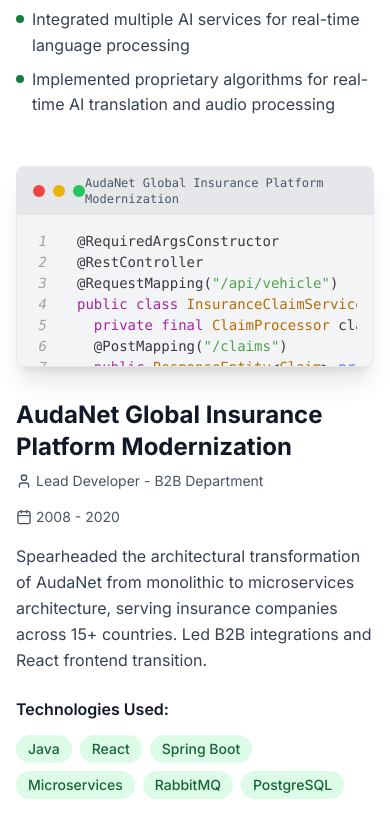
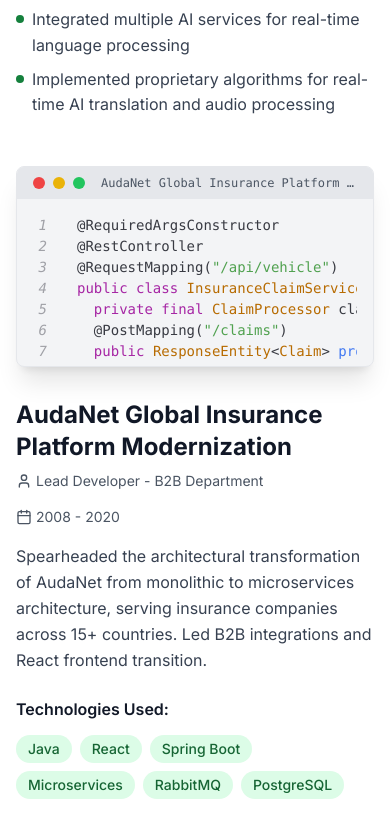
Before and after one commit to vlamoz/vlad, a React (Vite) app: page / in a window 390 px wide. Shown: the part 8275-9101 px from the top of the page. Built offline with nearby package versions, Linux system fonts and the light colour scheme.

Commit message:
fix mobile layout

```diff
--- a/src/components/ProjectPlaceholder.tsx
+++ b/src/components/ProjectPlaceholder.tsx
@@ -101,13 +101,13 @@
   return (
     <div className="aspect-video bg-gray-100 dark:bg-gray-900 rounded-lg overflow-hidden shadow-xl relative group border border-gray-200 dark:border-gray-700">
       {/* Code Editor Header */}
-      <div className="bg-gray-200 dark:bg-gray-800 px-4 py-2 flex items-center justify-between">
-        <div className="flex items-center gap-2">
+      <div className="bg-gray-200 dark:bg-gray-800 px-4 py-2 flex items-center justify-between gap-4">
+        <div className="flex items-center gap-2 flex-shrink-0">
           <div className="w-3 h-3 rounded-full bg-red-500"></div>
           <div className="w-3 h-3 rounded-full bg-yellow-500"></div>
           <div className="w-3 h-3 rounded-full bg-green-500"></div>
         </div>
-        <div className="text-xs text-gray-600 dark:text-gray-400 font-mono">{title}</div>
+        <div className="text-xs text-gray-600 dark:text-gray-400 font-mono truncate">{title}</div>
       </div>
 
       {/* Code Content */}
```
